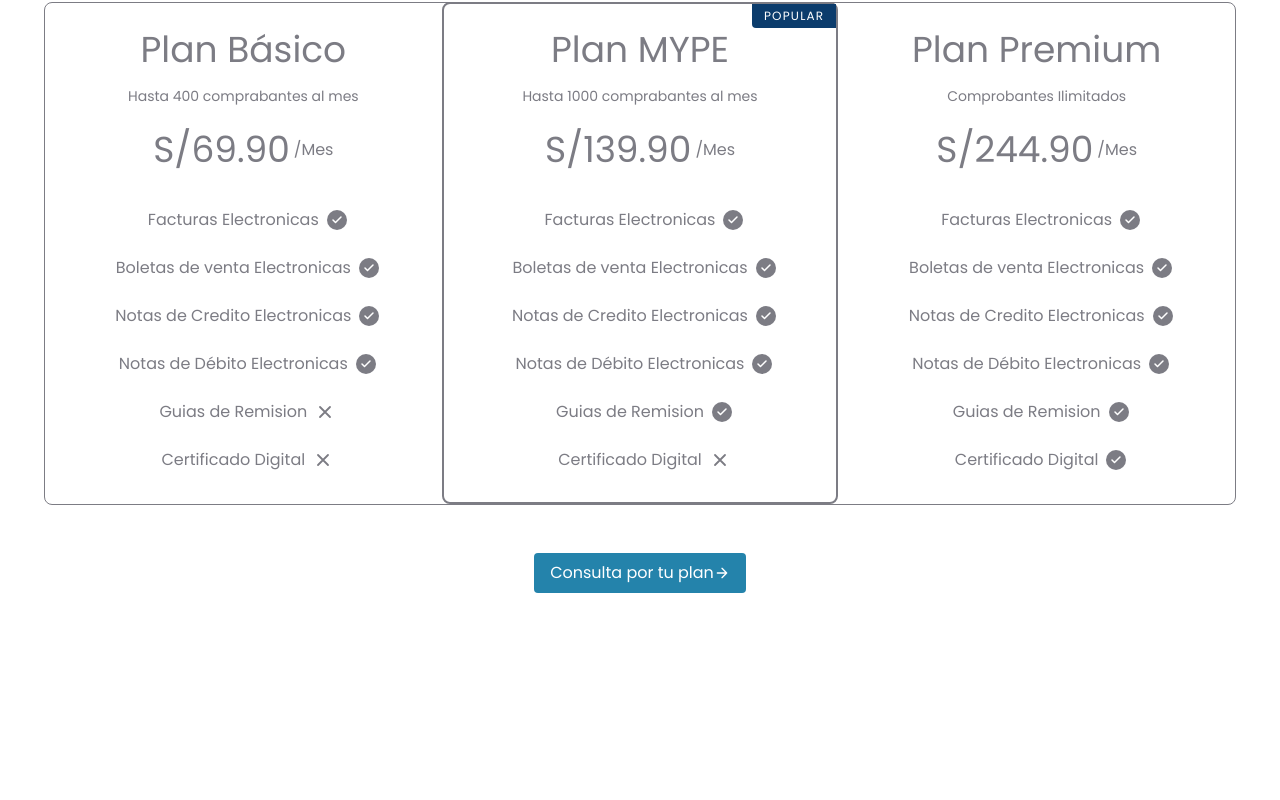
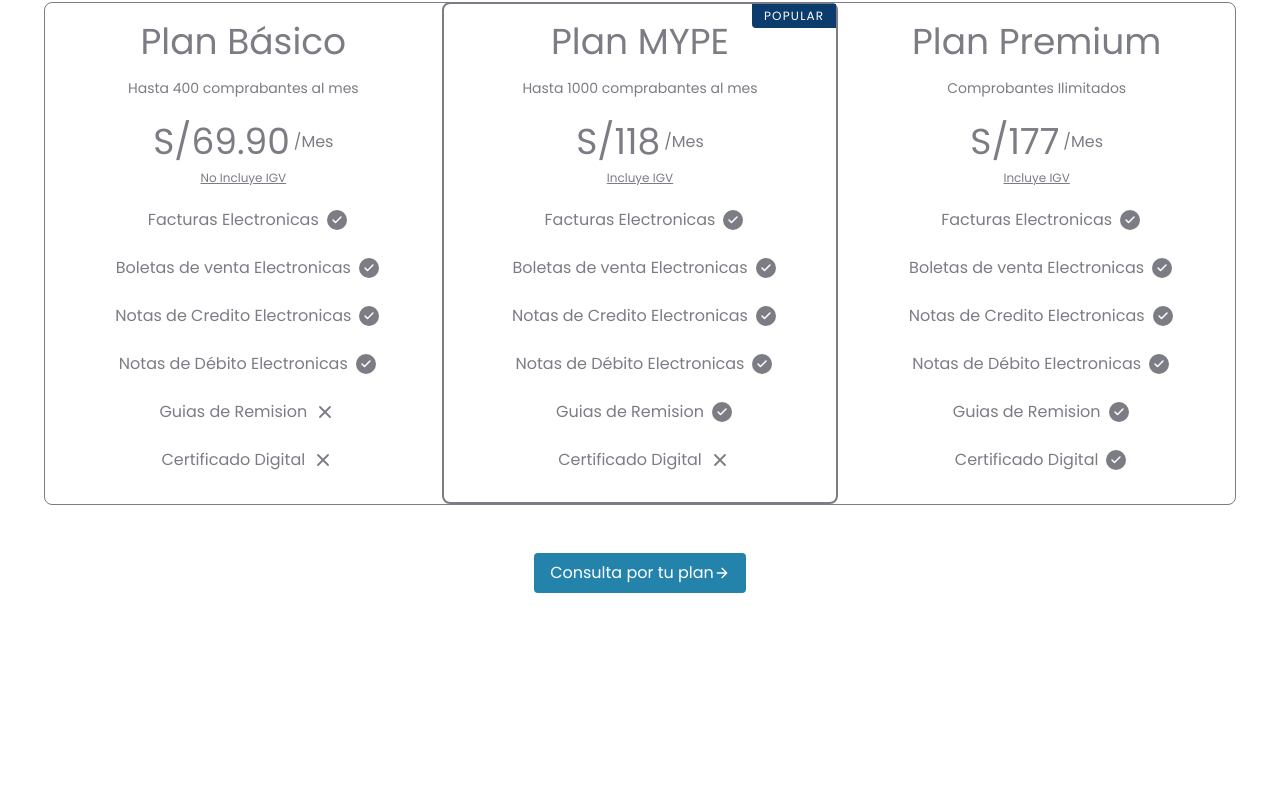
Before and after one commit to VinKE3/masydaseWeb, a Next.js app: page / in a window 1280 px wide. Shown: the part 5040-5840 px from the top of the page. Built offline with nearby package versions, Linux system fonts and the light colour scheme.

Commit message:
correcciones26122023

```diff
--- a/components/Contact/Contact.tsx
+++ b/components/Contact/Contact.tsx
@@ -285,12 +285,6 @@ export function Contact() {
                               Soporte Tecnico
                             </p>
                             <p className="dark:text-primaryDark text-grayDark ">
-                              (01)2873208
-                            </p>
-                            <p className="dark:text-primaryDark text-grayDark ">
-                              (01)7765066
-                            </p>
-                            <p className="dark:text-primaryDark text-grayDark ">
                               (+51)987351513
                             </p>
                             <p className="dark:text-primaryDark text-grayDark ">
--- a/components/Plans/Plans.tsx
+++ b/components/Plans/Plans.tsx
@@ -51,6 +51,9 @@ export function Plans() {
                         /Mes
                       </span>
                     </h2>
+                    <h5 className="text-grayDark underline  dark:text-white text-xs">
+                      No Incluye IGV
+                    </h5>
                   </div>
                   <h1 className="text-center h-12 flex items-center justify-center">
                     <p className="dark:text-primaryDark text-grayDark px-2">
@@ -101,11 +104,14 @@ export function Plans() {
                       Hasta 1000 comprabantes al mes
                     </span>
                     <h2 className="text-3xl md:text-4xl text-grayDark dark:bg-blueLight degradedBlue font-medium flex items-center justify-center leading-none mb-2 mt-6">
-                      S/139.90
+                      S/118
                       <span className="dark:bg-blueLight degradedBlue text-grayDark text-base ml-1">
                         /Mes
                       </span>
                     </h2>
+                    <h5 className="text-grayDark underline dark:text-white text-xs">
+                      Incluye IGV
+                    </h5>
                   </div>
                   <h1 className="text-center h-12 flex items-center justify-center">
                     <p className="dark:text-primaryDark text-grayDark px-2">
@@ -153,11 +159,14 @@ export function Plans() {
                       Comprobantes Ilimitados
                     </span>
                     <h2 className="text-3xl md:text-4xl text-grayDark dark:bg-blueLight degradedBlue font-medium flex items-center justify-center leading-none mb-2 mt-6">
-                      S/244.90
+                      S/177
                       <span className="dark:bg-blueLight degradedBlue text-grayDark text-base ml-1">
                         /Mes
                       </span>
                     </h2>
+                    <h5 className="text-grayDark underline dark:text-white text-xs">
+                      Incluye IGV
+                    </h5>
                   </div>
                   <h1 className="text-center h-12 flex items-center justify-center">
                     <p className="dark:text-primaryDark text-grayDark px-2">
--- a/components/Services/Services.tsx
+++ b/components/Services/Services.tsx
@@ -218,7 +218,7 @@ export function Services() {
       <div className="flex flex-col-reverse max-w-7xl mx-auto md:flex-row place-content-evenly">
         <MotionTransition className="flex-1 p-6 md:p-8">
           <Image
-            src="/assets/cloud2.png"
+            src="/assets/cloud3.png"
             alt="Control Business"
             width="480"
             height={411}
```
Also changed, not shown: public/assets/cloud3.png (added).
